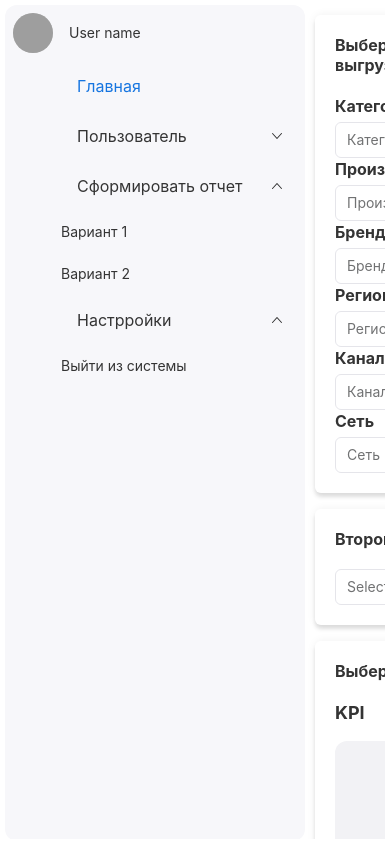
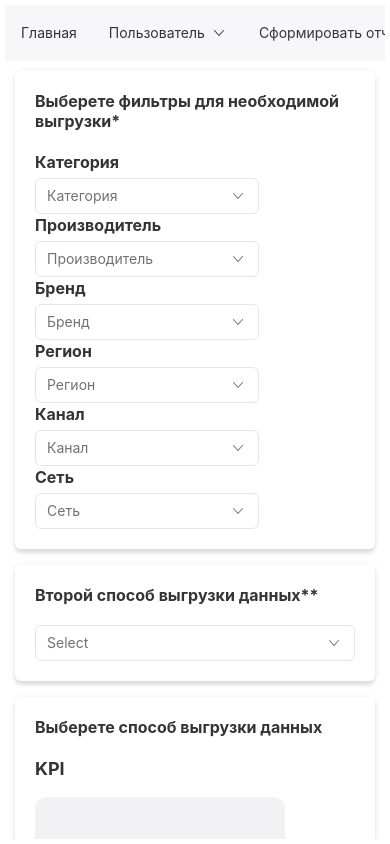
Before and after one commit to Capsonchik/roomer-sindicat, a React (Create React App) app: page /main/report1 in a window 390 px wide. Built offline with nearby package versions, Linux system fonts and the light colour scheme; grey boxes are pictures that could not be loaded; some icons are missing; the HTML template or start-up script is replaced by a standard one.

Commit message:
Немного стилей для мобильной версии

```diff
--- a/src/components/header/Header.jsx
+++ b/src/components/header/Header.jsx
@@ -1,26 +1,26 @@
 import {Nav, Navbar} from "rsuite";
-import CogIcon from '@rsuite/icons/legacy/Cog';
+import {useNavigate} from "react-router-dom";
+import styles from './styles.module.scss'
 
 export const Header = () => {
+  const navigate = useNavigate();
+
+  const handleNavigate = (path) => {
+    navigate(path);
+  }
+
   return (
-    <header>
+    <header className={styles.header}>
       <Navbar>
-        <Navbar.Brand href="/main">ROOMIR</Navbar.Brand>
         <Nav>
-          <Nav.Item>Home</Nav.Item>
-          <Nav.Item>News</Nav.Item>
-          <Nav.Item>Products</Nav.Item>
-          <Nav.Menu title="About">
-            <Nav.Item>Company</Nav.Item>
-            <Nav.Item>Team</Nav.Item>
-            <Nav.Menu title="Contact">
-              <Nav.Item>Via email</Nav.Item>
-              <Nav.Item>Via telephone</Nav.Item>
-            </Nav.Menu>
+          <Nav.Item onClick={() => handleNavigate('/main')}>Главная</Nav.Item>
+          <Nav.Menu title="Пользователь">
+            <Nav.Item onClick={() => handleNavigate('/main/reportList')}>Мои отчеты</Nav.Item>
           </Nav.Menu>
-        </Nav>
-        <Nav pullRight>
-          <Nav.Item icon={<CogIcon />}>Settings</Nav.Item>
+          <Nav.Menu title="Сформировать отчет">
+            <Nav.Item onClick={() => handleNavigate('/main/report')}>Вариант 1</Nav.Item>
+            <Nav.Item onClick={() => handleNavigate('/main/report1')}>Вариант 2</Nav.Item>
+          </Nav.Menu>
         </Nav>
       </Navbar>
     </header>
--- /dev/null
+++ b/src/components/header/styles.module.scss
@@ -0,0 +1,9 @@
+.header {
+  display: none;
+}
+
+@media(max-width: 750px) {
+  .header {
+    display: block;
+  }
+}
--- a/src/components/mainComponent/styles.module.scss
+++ b/src/components/mainComponent/styles.module.scss
@@ -10,6 +10,8 @@
 .topPanel {
   display: flex;
   justify-content: space-between;
+  flex-wrap: wrap;
+  gap: 16px;
 }
 
 .placeholderGraph {
--- a/src/components/report/Report2.jsx
+++ b/src/components/report/Report2.jsx
@@ -15,7 +15,7 @@ export const Report2 = () => {
   });
 
   return (
-    <div style={{ padding: "10px", width: "100%" }}>
+    <div className={styles.report2container}>
       <Panel header="Выберете фильтры для необходимой выгрузки*" shaded className={styles.panel}>
         <div className={styles.inputBlocks}>
           <div className={styles.inputContainer}>
@@ -53,7 +53,7 @@ export const Report2 = () => {
         <Cascader data={mockData} block />
       </Panel>
       <Panel header="Выберете способ выгрузки данных" shaded className={styles.panel}>
-        <div className={styles.topPanel}>
+        <div className={styles.botPanel}>
           <div>
             <h5 style={{marginBottom: 16}}>KPI</h5>
             <Placeholder.Graph width={250} height={150} className={styles.placeholderGraph}/>
--- a/src/components/report/styles.module.scss
+++ b/src/components/report/styles.module.scss
@@ -20,6 +20,12 @@
   justify-content: space-between;
 }
 
+.botPanel {
+  display: flex;
+  justify-content: space-between;
+  flex-wrap: wrap;
+}
+
 .placeholderGraph {
   border-radius: 12px;
 }
@@ -27,3 +33,14 @@
 .panel {
   margin-bottom: 16px;
 }
+
+.report2container {
+  width: calc(100% - 300px);
+  padding: 10px;
+}
+
+@media (max-width: 750px) {
+  .report2container {
+    width: 100%;
+  }
+}
--- a/src/components/screens/MainScreen.jsx
+++ b/src/components/screens/MainScreen.jsx
@@ -1,13 +1,14 @@
 import {SideNavigation} from "../sideNav/SideNavigation";
-import {MainComponent} from "../mainComponent/MainComponent";
 import {Outlet} from "react-router-dom";
+import styles from './styles.module.scss'
+import {Header} from "../header/Header";
 
 export const MainScreen = () => {
   return (
-    <div style={{width:'100%',height:'100%', overflow:'auto'}}>
-      <div style={{height: '99vh', display: 'flex'}}>
+    <div className={styles.mainContainer}>
+      <Header/>
+      <div className={styles.contentContainer}>
         <SideNavigation/>
-        {/*<MainComponent/>*/}
         <Outlet/>
       </div>
     </div>
--- a/src/components/screens/styles.module.scss
+++ b/src/components/screens/styles.module.scss
@@ -2,3 +2,14 @@
   width: 100%;
   height: 100%;
 }
+
+.mainContainer {
+  width: 100%;
+  height: 100%;
+  overflow: auto;
+}
+
+.contentContainer {
+  height: 100%;
+  display: flex;
+}
--- a/src/components/sideNav/styles.module.scss
+++ b/src/components/sideNav/styles.module.scss
@@ -8,3 +8,9 @@
   border-radius: 12px;
   overflow: hidden;
 }
+
+@media (max-width: 750px) {
+  .navContainer {
+    display: none;
+  }
+}
```
Also changed, not shown: src/components/header/MobileHeader.jsx (added).
